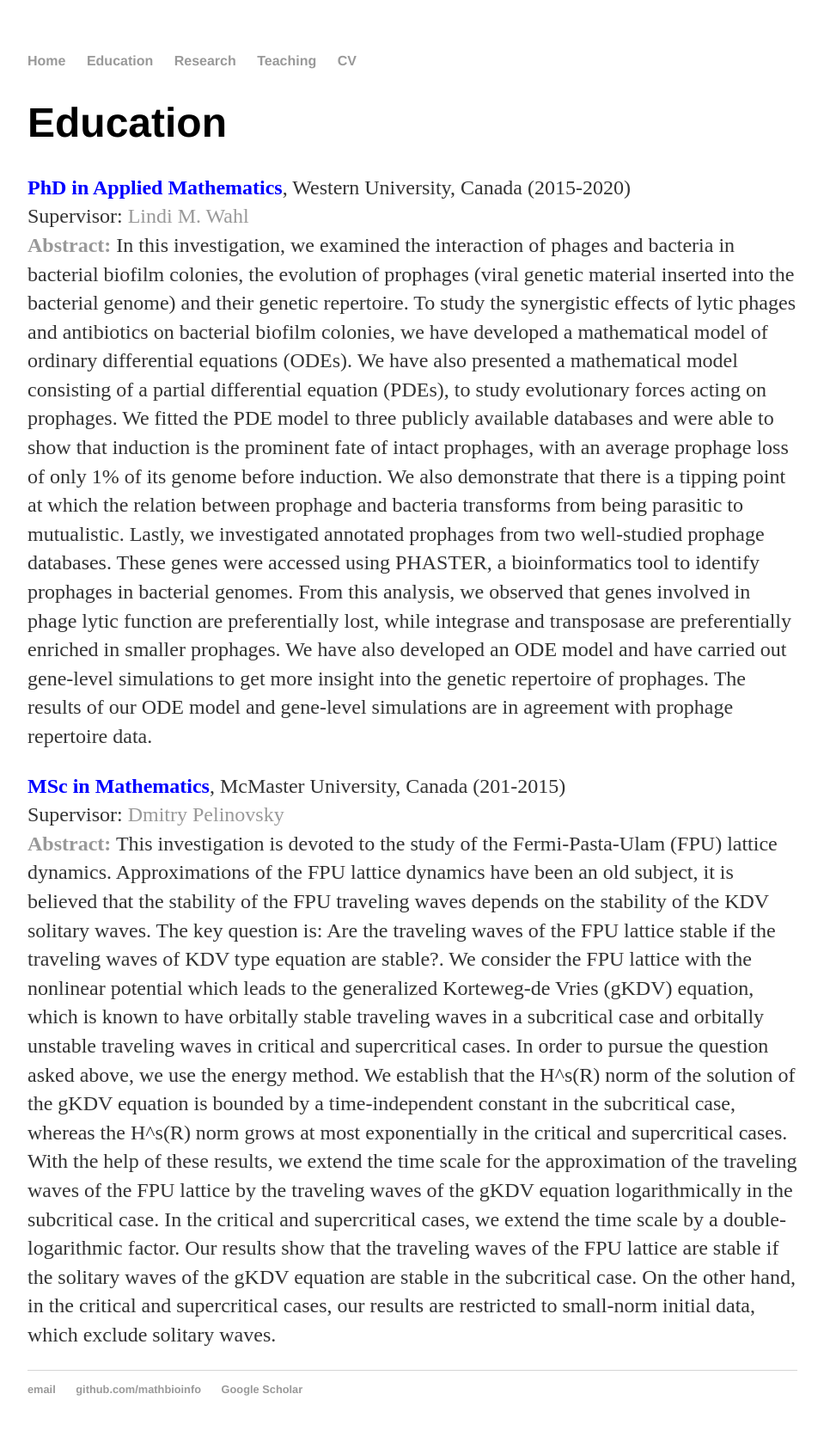
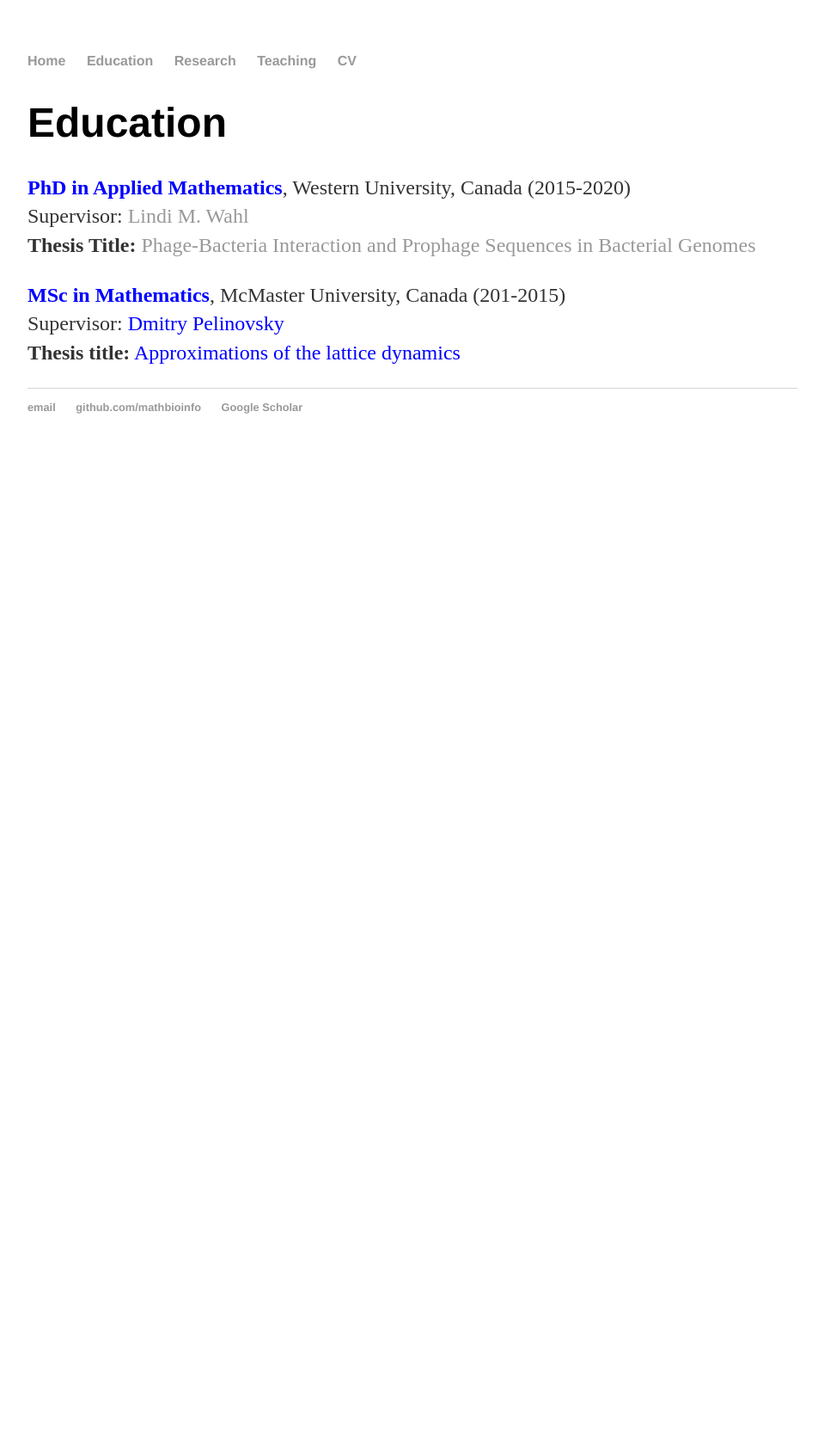
Before and after one commit to MathBioInfo/amjadkhan, a Jekyll site: the page built from Education/index.html, in a window 1280 px wide. Shown: the whole page at 86% size, without its empty margins (160-1119 px from the left). Built offline with Jekyll 4.4.1, drawn with Linux system fonts in a browser that asks for light colours; after the commit the page ends 900 px from its top, so only the background shows below that.

Commit message:
Update index.html

```diff
--- a/Education/index.html
+++ b/Education/index.html
@@ -8,38 +8,13 @@ title: About my education
 			<link rel="stylesheet" type="text/css" href="css/main.css">
 			<p><b style="color:blue;"> PhD in Applied Mathematics</b>,  Western University, Canada (2015-2020)
                               <br>Supervisor: <a  href="https://publish.uwo.ca/~lwahl/">Lindi M. Wahl</a>
-			        <br><b><a  href="https://ir.lib.uwo.ca/etd/6957/">Abstract:</a></b>
-                                In this investigation, we examined the interaction of phages and bacteria in bacterial biofilm colonies,
-				the evolution of prophages (viral genetic material inserted into the bacterial genome) and their genetic
-				repertoire. To study the synergistic effects of lytic phages and antibiotics on bacterial biofilm colonies,
-				we have developed a mathematical model of ordinary differential equations (ODEs). We have also presented a
-				mathematical model consisting of a partial differential equation (PDEs), to study evolutionary forces acting
-				on prophages. We fitted the PDE model to three publicly available databases and were able to show that induction
-				is the prominent fate of intact prophages, with an average prophage loss of only 1% of its genome before induction.
-				We also demonstrate that there is a tipping point at which the relation between prophage and bacteria transforms
-				from being parasitic to mutualistic. Lastly, we investigated annotated prophages from two well-studied prophage
-				databases. These genes were accessed using PHASTER, a bioinformatics tool to identify prophages in bacterial genomes.
-				From this analysis, we observed that genes involved in phage lytic function are preferentially lost, while integrase
-				and transposase are preferentially enriched in smaller prophages. We have also developed an ODE model and have carried
-				out gene-level simulations to get more insight into the genetic repertoire of prophages. The results of our ODE model
-				and gene-level simulations are in agreement with prophage repertoire data.<p>
+			        <br><b>Thesis Title:</b> <a  href="https://ir.lib.uwo.ca/etd/6957/">Phage-Bacteria Interaction and Prophage Sequences in Bacterial Genomes</a>
+                               <p>
 
 			<p><b style="color:blue;"> MSc in Mathematics</b>,  McMaster University, Canada (201-2015)
-                              <br>Supervisor: <a  href="https://dmpeli.math.mcmaster.ca//">Dmitry Pelinovsky</a>
-			        <br><b><a  href="https://macsphere.mcmaster.ca/handle/11375/17274">Abstract:</a></b>
-                                This investigation is devoted to the study of the Fermi-Pasta-Ulam (FPU) lattice dynamics. Approximations of the FPU lattice
-				dynamics have been an old subject, it is believed that the stability of the FPU traveling waves depends on the stability of
-				the KDV solitary waves. The key question is: Are the traveling waves of the FPU lattice stable if the traveling waves of KDV
-				type equation are stable?. We consider the FPU lattice with the nonlinear potential which leads to the generalized Korteweg-de
-				Vries (gKDV) equation, which is known to have orbitally stable traveling waves in a subcritical case and orbitally unstable
-				traveling waves in critical and supercritical cases. In order to pursue the question asked above, we use the energy method. We
-				establish that the H^s(R) norm of the solution of the gKDV equation is bounded by a time-independent constant in the subcritical
-				case, whereas the H^s(R) norm grows at most exponentially in the critical and supercritical cases. With the help of these results,
-				we extend the time scale for the approximation of the traveling waves of the FPU lattice by the traveling waves of the gKDV equation
-				logarithmically in the subcritical case. In the critical and supercritical cases, we extend the time scale by a double-logarithmic
-				factor. Our results show that the traveling waves of the FPU lattice are stable if the solitary waves of the gKDV equation are stable
-				in the subcritical case. On the other hand, in the critical and supercritical cases, our results are restricted to small-norm initial
-				data, which exclude solitary waves.<p>
+                              <br>Supervisor: <a style="color:blue;" href="https://dmpeli.math.mcmaster.ca//">Dmitry Pelinovsky</a>
+			        <br><b>Thesis title:</b> <a style="color:blue;" href="https://macsphere.mcmaster.ca/handle/11375/17274">Approximations of the lattice dynamics</a>
+                                <p>
 
 
 
```
